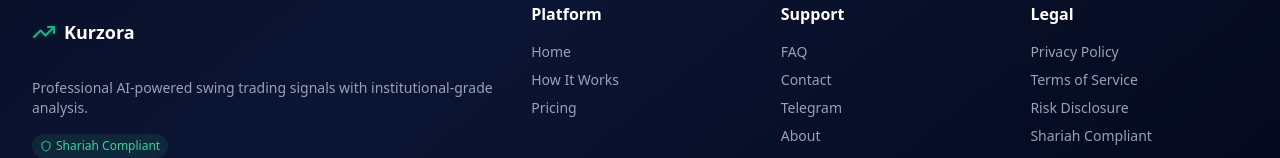
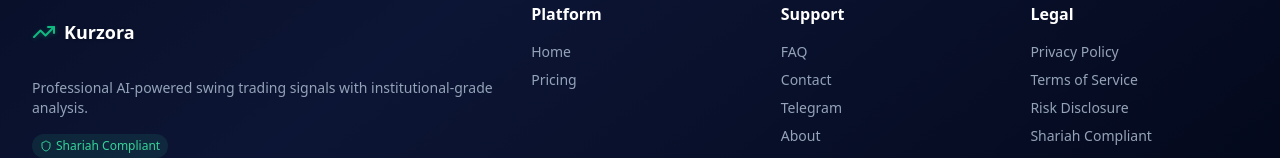
Before and after one commit to khaled-hamdy/Kurzora, a React (Vite) app: page /faq in a window 1280 px wide. Shown: the part 651-809 px from the top of the page. Built offline with nearby package versions, Linux system fonts and the light colour scheme.

Commit message:
Remove "How it works" from footer
Remove "How it works" link from footer on legal pages.

```diff
--- a/src/components/Layout.tsx
+++ b/src/components/Layout.tsx
@@ -244,7 +244,6 @@ const Layout: React.FC<LayoutProps> = ({ children }) => {
               <h3 className="text-white font-semibold mb-4 text-sm sm:text-base">{t('footer.platform')}</h3>
               <ul className="space-y-2 text-sm text-slate-400">
                 <li><Link to="/" onClick={handleFooterLinkClick} className="hover:text-white transition-colors">Home</Link></li>
-                <li><Link to="/how-it-works" onClick={handleFooterLinkClick} className="hover:text-white transition-colors">{t('nav.howItWorks')}</Link></li>
                 <li><Link to="/pricing" onClick={handleFooterLinkClick} className="hover:text-white transition-colors">{t('nav.pricing')}</Link></li>
               </ul>
             </div>
```
